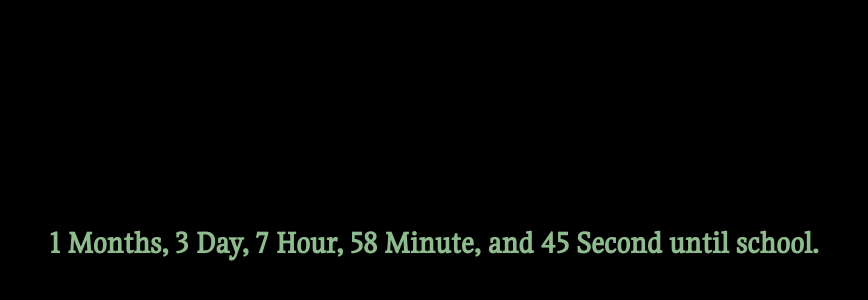
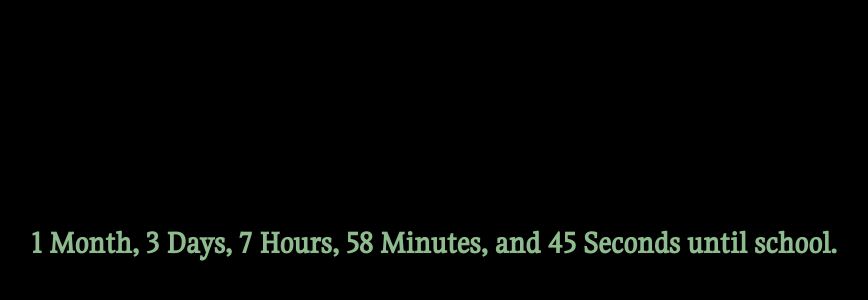
Before and after one commit to TwoSevens/school_countdown, a React (Vite) app: page / in a window 1280 px wide. Shown: the part 92-392 px from the top of the page, without its empty margins (206-1074 px from the left). Built offline with nearby package versions, Linux system fonts and the light colour scheme.

Commit message:
Update App.tsx

```diff
--- a/src/App.tsx
+++ b/src/App.tsx
@@ -23,11 +23,11 @@ function App() {
       <>
         <div>
           <h1>
-            {countdown.months()} Month{countdown.months() === 1 && "s"},{" "}
-            {countdown.days()} Day{countdown.days() === 1 && "s"},{" "}
-            {countdown.hours()} Hour{countdown.hours() === 1 && "s"},{" "}
-            {countdown.minutes()} Minute{countdown.minutes() === 1 && "s"}, and{" "}
-            {countdown.seconds()} Second{countdown.seconds() === 1 && "s"} until
+            {countdown.months()} Month{countdown.months() != 1 && "s"},{" "}
+            {countdown.days()} Day{countdown.days() != 1 && "s"},{" "}
+            {countdown.hours()} Hour{countdown.hours() != 1 && "s"},{" "}
+            {countdown.minutes()} Minute{countdown.minutes() != 1 && "s"}, and{" "}
+            {countdown.seconds()} Second{countdown.seconds() != 1 && "s"} until
             school.
           </h1>
         </div>
```
